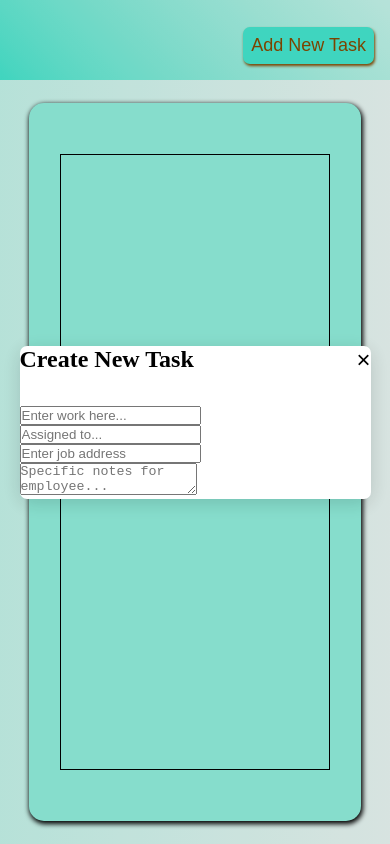
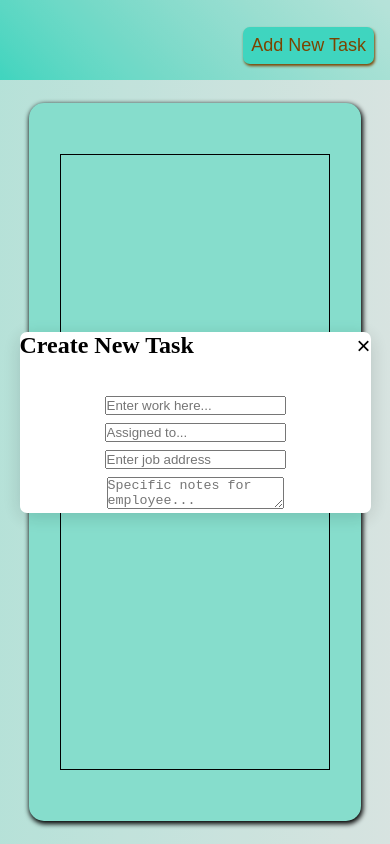
Before and after one commit to mynamesdallas/task-management, a plain HTML site: page index.html in a window 390 px wide. Both pictures are taken after a click on the button "Add New Task". Drawn offline with Linux system fonts and the light colour scheme.

Commit message:
Moved where my inputs were appended to and flexed the input in the container to make them more responsive.

```diff
--- a/script.js
+++ b/script.js
@@ -1,4 +1,5 @@
 const modal = document.querySelector("#modalContainer");
+const modalInputs = document.querySelector(".modal-body");
 const openBtn = document.querySelector("#openModalBtn");
 const closeBtn = document.querySelector("#closeModalBtn");
 
@@ -12,21 +13,23 @@ closeBtn.addEventListener("click", () => {
 
 const workTitleInput = document.createElement("input");
 workTitleInput.type = "text";
-workTitleInput.className = "work-title-input";
+workTitleInput.className = "work-title-input, input";
 workTitleInput.placeholder = "Enter work here...";
 
 const employeeInput = document.createElement("input");
 employeeInput.type = "text";
-employeeInput.className = "employee-input";
+employeeInput.className = "employee-input input";
 employeeInput.placeholder = "Assigned to...";
 
 const locationInput = document.createElement("input");
 locationInput.type = "text";
-locationInput.className = "location-input";
+locationInput.className = "location-input input";
 locationInput.placeholder = "Enter job address";
 
 const notesInput = document.createElement("textarea");
-notesInput.className = "notes-input";
+notesInput.className = "notes-input input";
 notesInput.placeholder = "Specific notes for employee..."
 
-modal.append(workTitleInput, employeeInput, locationInput, notesInput)
+modalInputs.append(workTitleInput, employeeInput, locationInput, notesInput);
+
+modal.appendChild(modalInputs)
--- a/styles.css
+++ b/styles.css
@@ -90,3 +90,13 @@ dialog {
     font-size: 1.5rem;
     cursor: pointer;
 }
+
+.modal-body {
+    display: flex;
+    flex-wrap: wrap;
+    justify-content: space-evenly;
+}
+
+.input {
+    margin: .25rem;
+}
```
